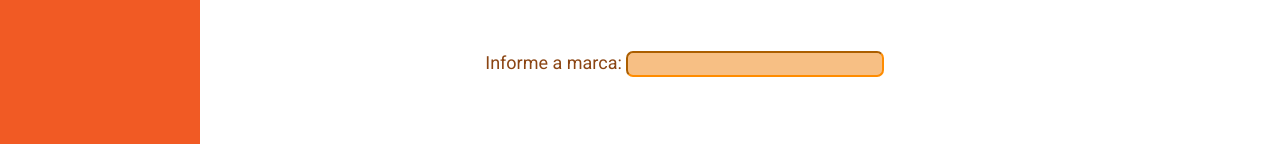
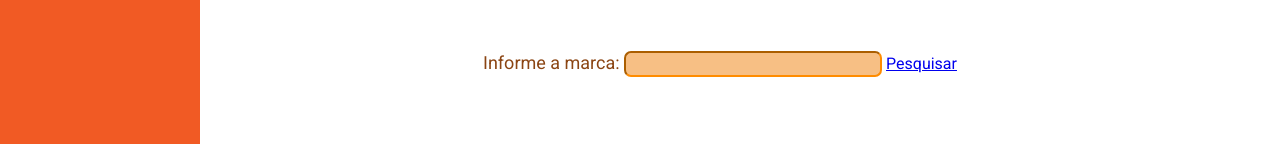
Before and after one commit to friendlytest/herbivoros-anonimos, a plain HTML site: page marca.html in a window 1280 px wide. Shown: the part 253-397 px from the top of the page. Drawn offline with Linux system fonts and the light colour scheme; a web font is replaced by a local one.

Commit message:
Update marca.html

```diff
--- a/marca.html
+++ b/marca.html
@@ -40,7 +40,7 @@
 
 	<label class="informe"> Informe a marca: </label>
          <input type="textarea" name="marca" class="input" >
-	<a href="resultado.html" class="resultado"> Pesquisar</a>
+	<a href="resultado.html"> <label class="resultado"> Pesquisar</label></a>
 </div>
 
 </body>
```
